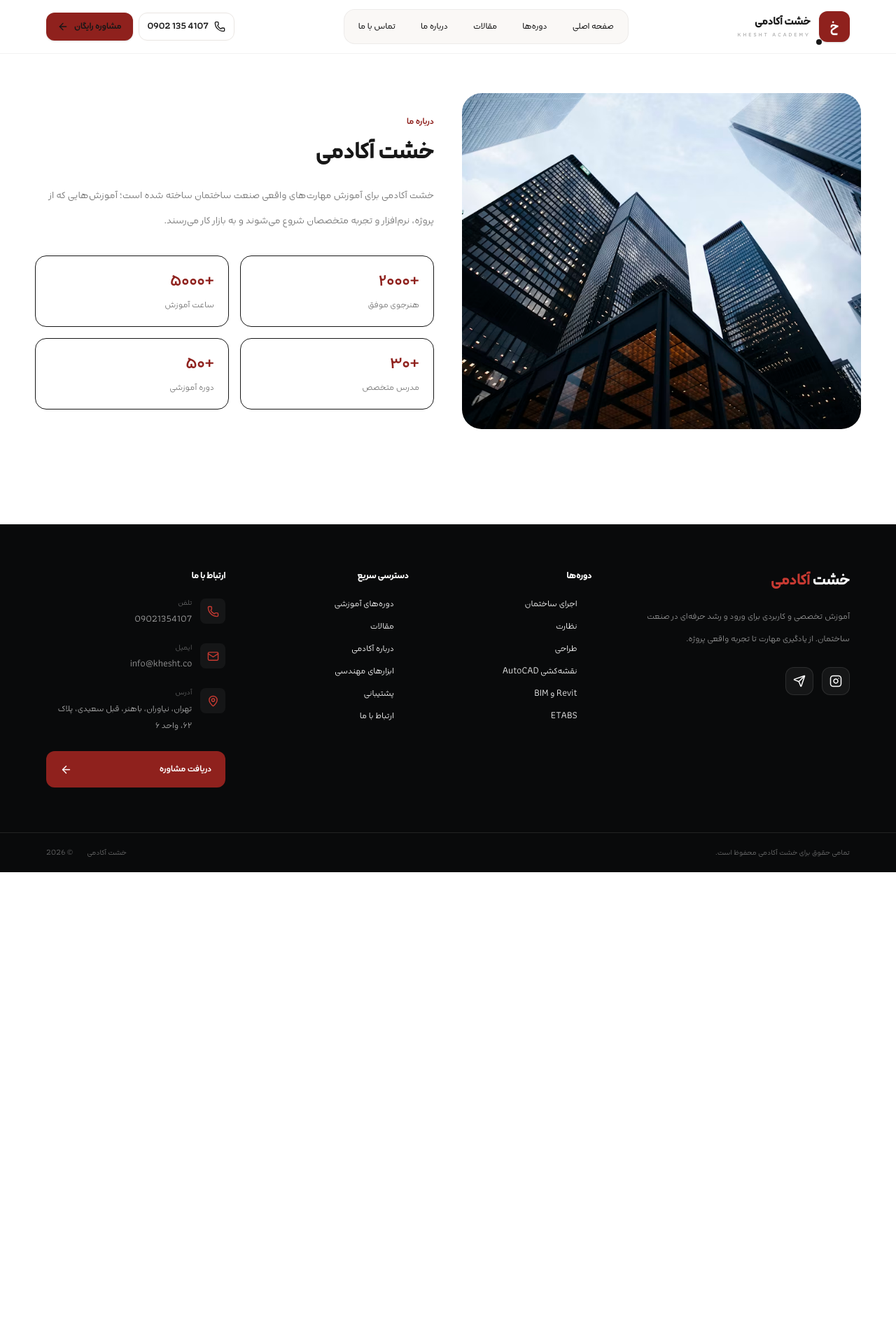
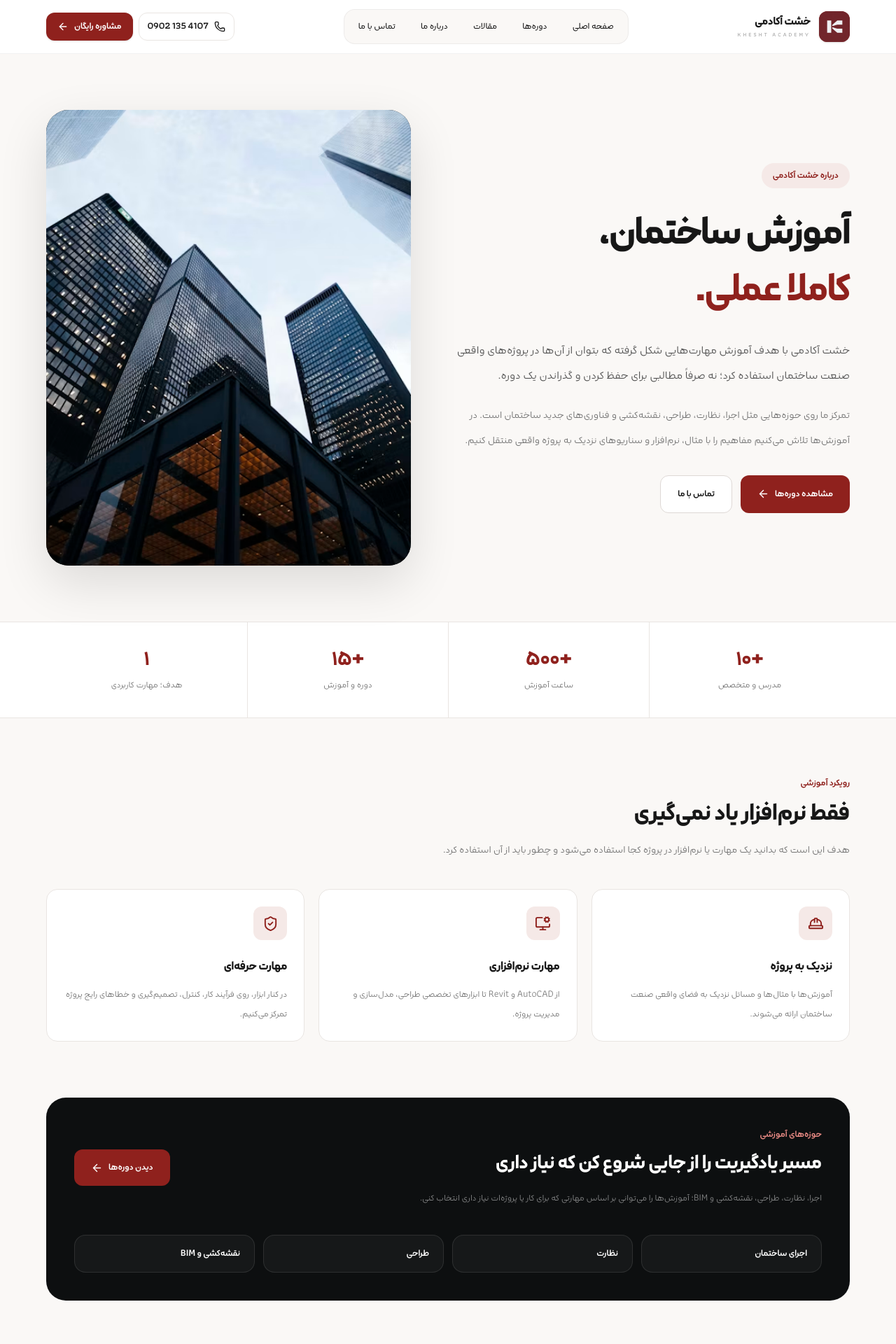
Before and after one commit to ArminNeyrizi/khesht.joinly.ir, a Next.js app: page /about in a window 1280 px wide. Shown: the top 1920 px of the page at 70% size. Before the commit the page ends 1246 px from the top, so only its background shows below. Built offline with nearby package versions, Linux system fonts and the light colour scheme.

Commit message:
fix logos & hrefs

```diff
--- a/app/about/page.tsx
+++ b/app/about/page.tsx
@@ -1,35 +1,249 @@
+import Link from "next/link";
+import {
+  ArrowLeft,
+  BookOpen,
+  HardHat,
+  MonitorCog,
+  ShieldCheck,
+} from "lucide-react";
+
 export default function About() {
   return (
-    <section className="container py-14">
-      <div className="grid gap-10 lg:grid-cols-2 lg:items-center">
-        <img
-          src="/images/modern-buildings.avif"
-          alt="خشت آکادمی"
-          className="h-[480px] w-full rounded-[28px] object-cover"
-        />
-        <div>
-          <span className="text-sm font-bold text-[#8f211d]">درباره ما</span>
-          <h1 className="mt-3 text-4xl font-black">خشت آکادمی</h1>
-          <p className="mt-6 leading-9 text-neutral-500">
-            خشت آکادمی برای آموزش مهارت‌های واقعی صنعت ساختمان ساخته شده است؛
-            آموزش‌هایی که از پروژه، نرم‌افزار و تجربه متخصصان شروع می‌شوند و به
-            بازار کار می‌رسند.
+    <main className="min-h-screen bg-[#faf8f6]">
+
+      {/* HERO */}
+      <section className="container mx-auto px-4 py-14 md:py-20">
+        <div className="grid items-center gap-12 lg:grid-cols-[1fr_0.9fr]">
+
+          {/* TEXT */}
+          <div className="order-2 lg:order-1">
+
+            <span className="inline-flex rounded-full bg-[#f5e9e7] px-4 py-2 text-sm font-bold text-[#8f211d]">
+              درباره خشت آکادمی
+            </span>
+
+            <h1 className="mt-6 max-w-2xl text-4xl font-black leading-[1.35] tracking-tight md:text-6xl">
+              آموزش ساختمان،
+              <br />
+              <span className="text-[#8f211d]">
+                کاملا عملی.
+              </span>
+            </h1>
+
+            <p className="mt-7 max-w-2xl text-base leading-9 text-neutral-600 md:text-lg">
+              خشت آکادمی با هدف آموزش مهارت‌هایی شکل گرفته که بتوان از آن‌ها
+              در پروژه‌های واقعی صنعت ساختمان استفاده کرد؛ نه صرفاً مطالبی
+              برای حفظ کردن و گذراندن یک دوره.
+            </p>
+
+            <p className="mt-5 max-w-2xl text-base leading-9 text-neutral-500">
+              تمرکز ما روی حوزه‌هایی مثل اجرا، نظارت، طراحی، نقشه‌کشی و
+              فناوری‌های جدید ساختمان است. در آموزش‌ها تلاش می‌کنیم مفاهیم
+              را با مثال، نرم‌افزار و سناریوهای نزدیک به پروژه واقعی منتقل کنیم.
+            </p>
+
+            <div className="mt-8 flex flex-wrap gap-3">
+              <Link
+                href="/courses"
+                className="flex items-center gap-2 rounded-xl bg-[#8f211d] px-6 py-4 text-sm font-bold !text-white transition hover:bg-[#751914]"
+              >
+                مشاهده دوره‌ها
+                <ArrowLeft size={17} />
+              </Link>
+
+              <Link
+                href="/contact"
+                className="flex items-center gap-2 rounded-xl border border-[#ded8d5] bg-white px-6 py-4 text-sm font-bold text-neutral-800 transition hover:border-[#8f211d] hover:text-[#8f211d]"
+              >
+                تماس با ما
+              </Link>
+            </div>
+          </div>
+
+          {/* IMAGE */}
+          <div className="order-1 lg:order-2">
+            <div className="relative overflow-hidden rounded-[32px] bg-neutral-900 shadow-[0_25px_70px_rgba(0,0,0,0.12)]">
+
+              <img
+                src="/images/modern-buildings.avif"
+                alt="ساختمان‌های مدرن"
+                className="aspect-[4/5] w-full object-cover"
+              />
+
+
+            </div>
+          </div>
+        </div>
+      </section>
+
+      {/* STATS */}
+      <section className="border-y border-[#e9e5e2] bg-white">
+        <div className="container mx-auto grid grid-cols-2 divide-x divide-[#e9e5e2] px-4 md:grid-cols-4">
+
+          <Stat
+            number="+۱۰"
+            label="مدرس و متخصص"
+          />
+
+          <Stat
+            number="+۵۰۰"
+            label="ساعت آموزش"
+          />
+
+          <Stat
+            number="+۱۵"
+            label="دوره و آموزش"
+          />
+
+          <Stat
+            number="۱"
+            label="هدف؛ مهارت کاربردی"
+          />
+
+        </div>
+      </section>
+
+      {/* FOCUS */}
+      <section className="container mx-auto px-4 py-16 md:py-20">
+
+        <div className="max-w-2xl">
+          <span className="text-sm font-bold text-[#8f211d]">
+            رویکرد آموزشی
+          </span>
+
+          <h2 className="mt-3 text-3xl font-black md:text-4xl">
+            فقط نرم‌افزار یاد نمی‌گیری
+          </h2>
+
+          <p className="mt-4 leading-8 text-neutral-500">
+            هدف این است که بدانید یک مهارت یا نرم‌افزار در پروژه کجا استفاده
+            می‌شود و چطور باید از آن استفاده کرد.
           </p>
-          <div className="mt-8 grid grid-cols-2 gap-4">
+        </div>
+
+        <div className="mt-10 grid gap-5 md:grid-cols-3">
+
+          <FocusCard
+            icon={<HardHat size={23} />}
+            title="نزدیک به پروژه"
+            description="آموزش‌ها با مثال‌ها و مسائل نزدیک به فضای واقعی صنعت ساختمان ارائه می‌شوند."
+          />
+
+          <FocusCard
+            icon={<MonitorCog size={23} />}
+            title="مهارت نرم‌افزاری"
+            description="از AutoCAD و Revit تا ابزارهای تخصصی طراحی، مدل‌سازی و مدیریت پروژه."
+          />
+
+          <FocusCard
+            icon={<ShieldCheck size={23} />}
+            title="مهارت حرفه‌ای"
+            description="در کنار ابزار، روی فرآیند کار، کنترل، تصمیم‌گیری و خطاهای رایج پروژه تمرکز می‌کنیم."
+          />
+
+        </div>
+      </section>
+
+      {/* AREAS */}
+      <section className="container mx-auto px-4 pb-16 md:pb-20">
+
+        <div className="overflow-hidden rounded-[28px] bg-[#0d0f10] p-7 text-white md:p-10">
+
+          <div className="grid gap-10 lg:grid-cols-[1fr_auto] lg:items-center">
+
+            <div>
+              <span className="text-sm font-bold text-[#e88a84]">
+                حوزه‌های آموزشی
+              </span>
+
+              <h2 className="mt-3 text-3xl font-black">
+                مسیر یادگیریت را از جایی شروع کن که نیاز داری
+              </h2>
+
+              <p className="mt-4 max-w-2xl text-sm leading-8 text-white/50">
+                اجرا، نظارت، طراحی، نقشه‌کشی و BIM؛ آموزش‌ها را می‌توانی بر
+                اساس مهارتی که برای کار یا پروژه‌ات نیاز داری انتخاب کنی.
+              </p>
+            </div>
+
+            <Link
+              href="/courses"
+              className="flex w-fit shrink-0 items-center gap-2 rounded-xl bg-[#8f211d] px-6 py-4 text-sm font-bold text-white transition hover:bg-[#751914]"
+            >
+              دیدن دوره‌ها
+              <ArrowLeft size={17} />
+            </Link>
+
+          </div>
+
+          <div className="mt-9 grid gap-3 sm:grid-cols-2 lg:grid-cols-4">
+
             {[
-              ["+۲۰۰۰", "هنرجوی موفق"],
-              ["+۵۰۰۰", "ساعت آموزش"],
-              ["+۳۰", "مدرس متخصص"],
-              ["+۵۰", "دوره آموزشی"],
-            ].map((x) => (
-              <div className="rounded-2xl border p-5" key={x[1]}>
-                <b className="text-2xl text-[#8f211d]">{x[0]}</b>
-                <div className="mt-2 text-sm text-neutral-500">{x[1]}</div>
+              "اجرای ساختمان",
+              "نظارت",
+              "طراحی",
+              "نقشه‌کشی و BIM",
+            ].map((item) => (
+              <div
+                key={item}
+                className="rounded-2xl border border-white/10 bg-white/[0.04] px-5 py-4 text-sm font-bold"
+              >
+                {item}
               </div>
             ))}
+
           </div>
         </div>
-      </div>
-    </section>
+      </section>
+
+    </main>
   );
 }
+
+function Stat({
+  number,
+  label,
+}: {
+  number: string;
+  label: string;
+}) {
+  return (
+    <div className="px-4 py-7 text-center md:py-9">
+      <strong className="block text-2xl font-black text-[#8f211d] md:text-3xl">
+        {number}
+      </strong>
+
+      <span className="mt-2 block text-xs text-neutral-500 md:text-sm">
+        {label}
+      </span>
+    </div>
+  );
+}
+
+function FocusCard({
+  icon,
+  title,
+  description,
+}: {
+  icon: React.ReactNode;
+  title: string;
+  description: string;
+}) {
+  return (
+    <div className="rounded-2xl border border-[#e9e5e2] bg-white p-6 transition duration-300 hover:-translate-y-1 hover:shadow-soft">
+
+      <div className="flex h-12 w-12 items-center justify-center rounded-xl bg-[#f5e9e7] text-[#8f211d]">
+        {icon}
+      </div>
+
+      <h3 className="mt-6 text-lg font-black">
+        {title}
+      </h3>
+
+      <p className="mt-3 text-sm leading-7 text-neutral-500">
+        {description}
+      </p>
+
+    </div>
+  );
+}
--- a/components/footer.tsx
+++ b/components/footer.tsx
@@ -29,7 +29,7 @@ export function Footer() {
 
             <div className="mt-6 flex gap-3">
               <a
-                href="#"
+                href="https://www.instagram.com/kheshtacademy"
                 aria-label="Instagram"
                 className="flex h-10 w-10 items-center justify-center rounded-xl border border-white/10 bg-white/5 text-white/60 transition hover:border-[#8f211d] hover:bg-[#8f211d] hover:text-white"
               >
@@ -37,7 +37,7 @@ export function Footer() {
               </a>
 
               <a
-                href="#"
+                href="https://t.me/kheshtacademy"
                 aria-label="Telegram"
                 className="flex h-10 w-10 items-center justify-center rounded-xl border border-white/10 bg-white/5 text-white/60 transition hover:border-[#8f211d] hover:bg-[#8f211d] hover:text-white"
               >
@@ -69,7 +69,7 @@ export function Footer() {
                 نقشه‌کشی AutoCAD
               </FooterLink>
 
-              <FooterLink href="/courses/revit-bim">
+              <FooterLink href="/courses/revit-general">
                 Revit و BIM
               </FooterLink>
 
--- a/components/header.tsx
+++ b/components/header.tsx
@@ -15,11 +15,14 @@ export function Header() {
           className="group flex items-center gap-3"
         >
           <div className="relative">
-            <div className="grid h-11 w-11 place-items-center rounded-xl bg-[#8f211d] text-xl font-black text-white shadow-sm transition duration-300 group-hover:scale-105 group-hover:rotate-1">
-              خ
+            <div className="grid h-11 w-11 place-items-center overflow-hidden rounded-xl bg-[#8f211d] shadow-sm transition duration-300 group-hover:scale-105 group-hover:rotate-1">
+              <img
+                src="/images/logo.webp"
+                alt="خشت آکادمی"
+                className="h-full w-full object-cover"
+              />
             </div>
 
-            <div className="absolute -bottom-1 -left-1 h-2 w-2 rounded-full bg-[#171717]" />
           </div>
 
           <div className="leading-none">
@@ -66,7 +69,7 @@ export function Header() {
           {/* CTA */}
           <Link
             href="/contact"
-            className="group flex h-10 items-center gap-2 rounded-xl bg-[#8f211d] px-4 text-sm font-bold text-white shadow-sm transition duration-300 hover:bg-[#751914] hover:shadow-md"
+            className="group flex h-10 items-center gap-2 rounded-xl bg-[#8f211d] px-4 text-sm font-bold !text-white shadow-sm transition duration-300 hover:bg-[#751914] hover:shadow-md"
           >
             مشاوره رایگان
 
```
Also changed, not shown: public/images/logo.webp (added).
